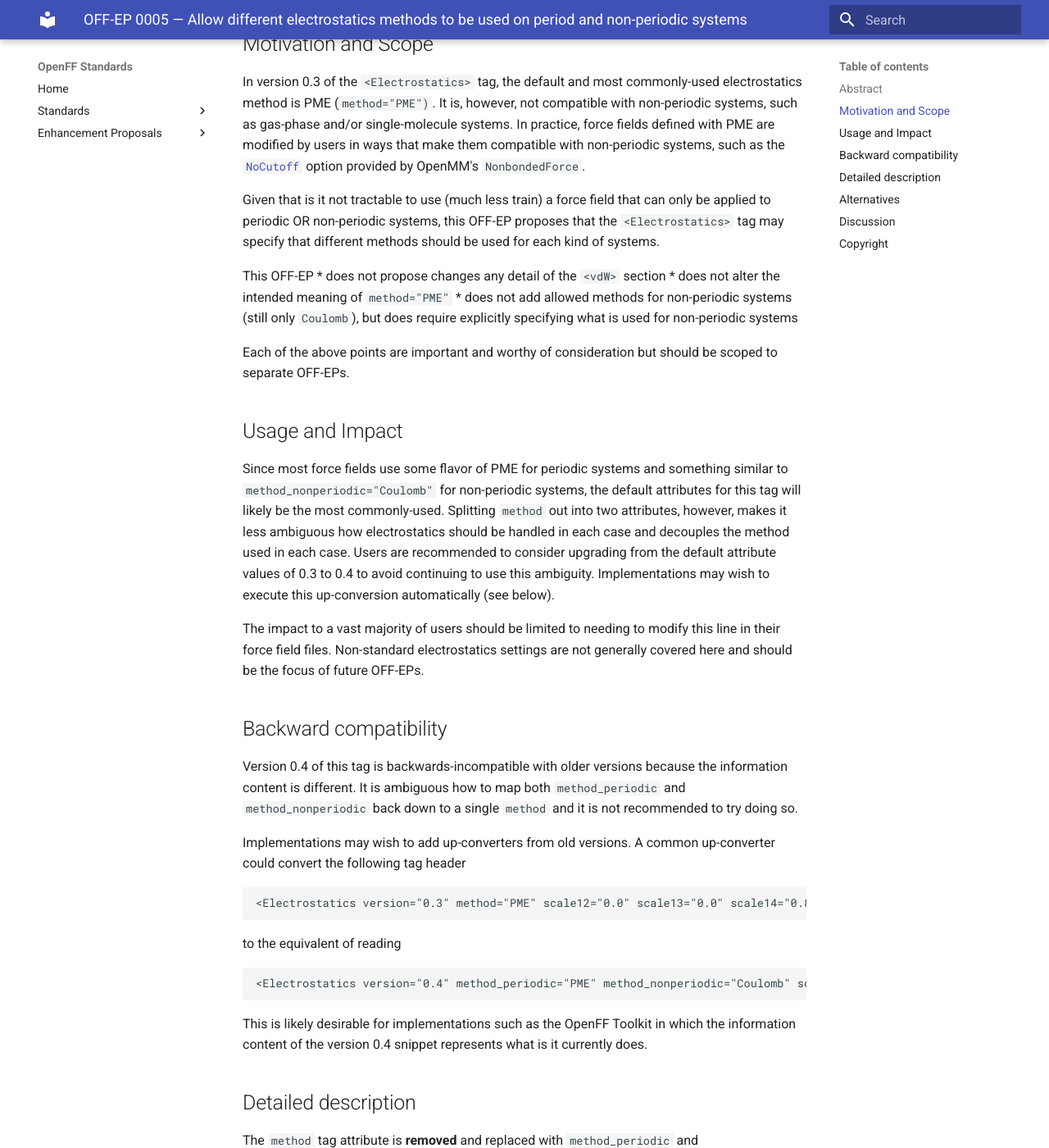
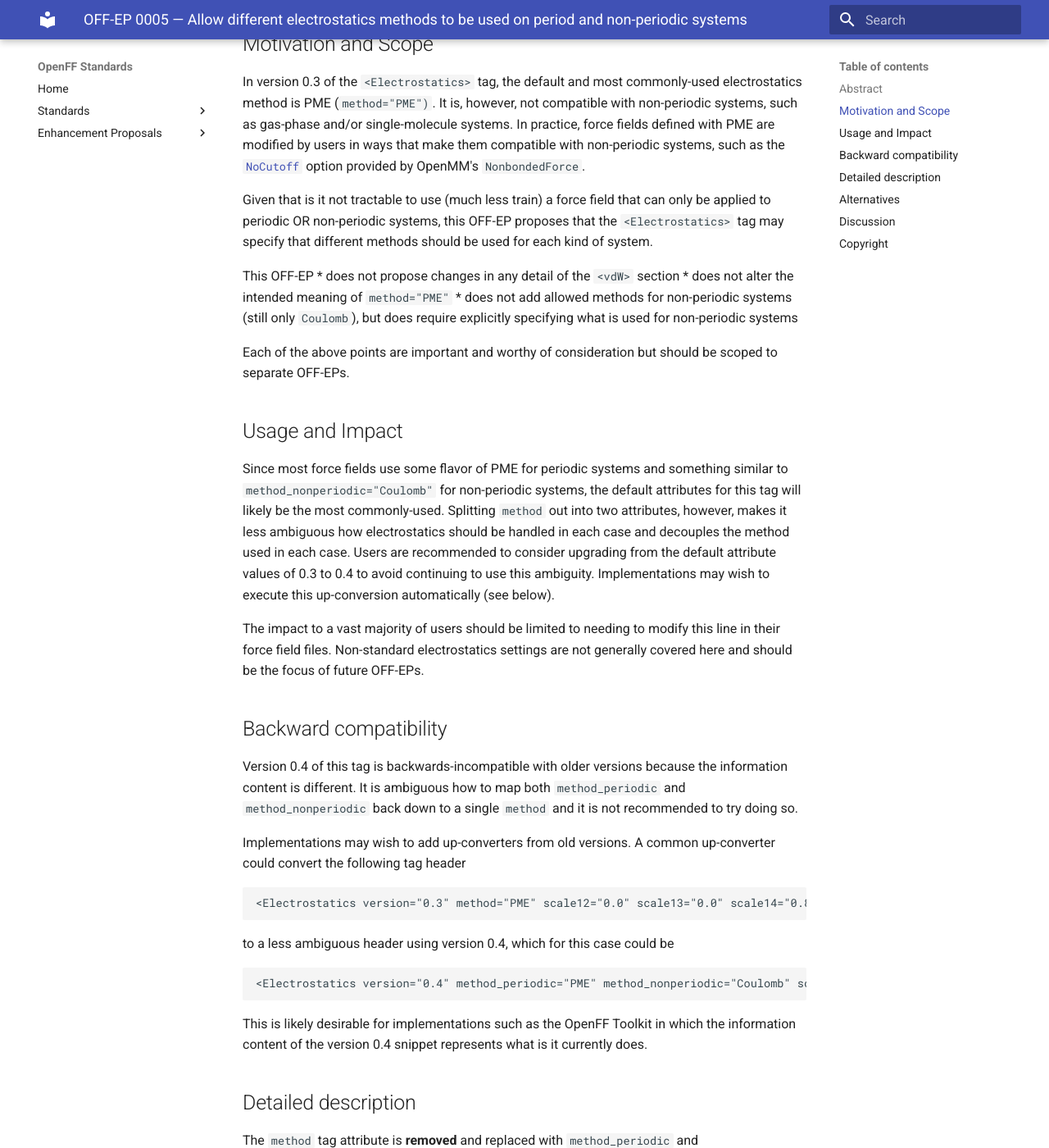
Before and after one commit to openforcefield/standards, an MkDocs documentation site: the page built from docs/enhancement-proposals/off-ep-0005.md, in a window 1280 px wide and 1400 px high, scrolled down 735 px. Shown: the whole window at 82% size. Built offline with MkDocs 1.6.1 and Material for MkDocs 9.7.7, drawn with Linux system fonts in a browser that asks for light colours.

Commit message:
Grammatical fixes

````diff
--- a/docs/enhancement-proposals/off-ep-0005.md
+++ b/docs/enhancement-proposals/off-ep-0005.md
@@ -32,10 +32,10 @@ option provided by OpenMM's ``NonbondedForce``.
 
 Given that is it not tractable to use (much less train) a force field that can only be applied to
 periodic OR non-periodic systems, this OFF-EP proposes that the `<Electrostatics>` tag may specify
-that different methods should be used for each kind of systems.
+that different methods should be used for each kind of system.
 
 This OFF-EP
-* does not propose changes any detail of the `<vdW>` section
+* does not propose changes in any detail of the `<vdW>` section
 * does not alter the intended meaning of `method="PME"`
 * does not add allowed methods for non-periodic systems (still only `Coulomb`), but does require
   explicitly specifying what is used for non-periodic systems
@@ -69,7 +69,7 @@ following tag header
 <Electrostatics version="0.3" method="PME" scale12="0.0" scale13="0.0" scale14="0.833333" scale15="1.0"/>
 ```
 
-to the equivalent of reading
+to a less ambiguous header using version 0.4, which for this case could be
 
 ```
 <Electrostatics version="0.4" method_periodic="PME" method_nonperiodic="Coulomb" scale12="0.0" scale13="0.0" scale14="0.833333" scale15="1.0"/>
````
